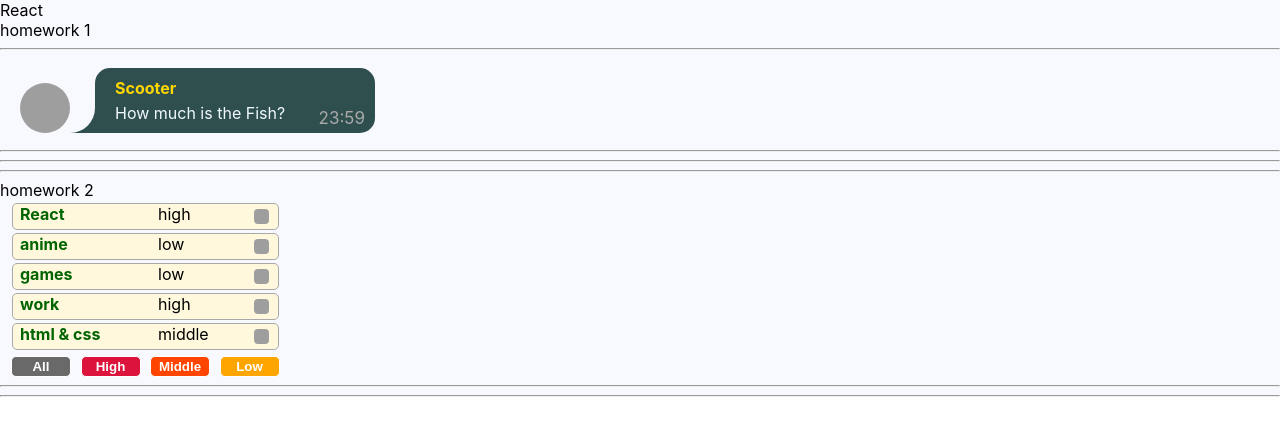
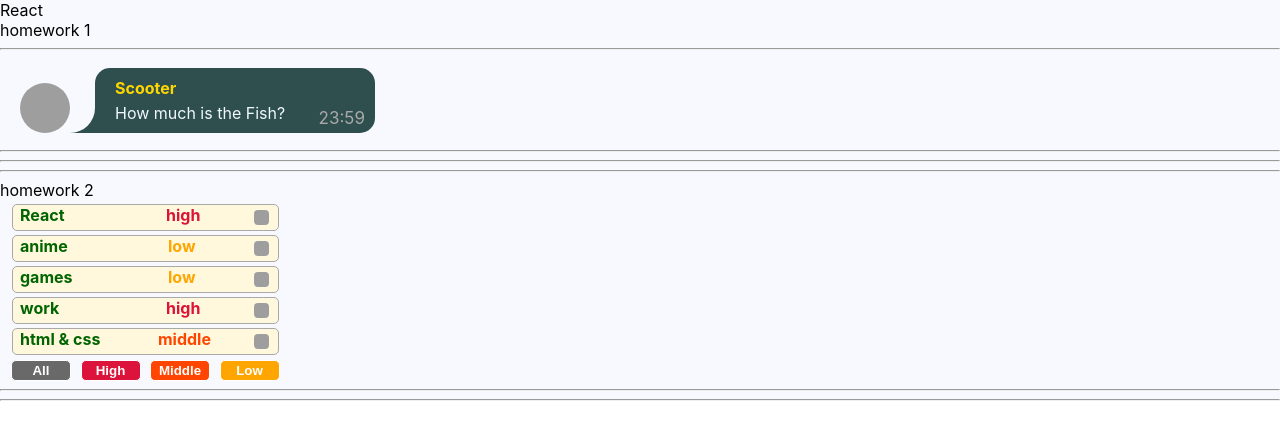
Before and after one commit to Freiii21/homeworks, a React (Create React App) app: page / in a window 1280 px wide. Shown: the top 440 px of the page. Built offline with nearby package versions, Linux system fonts and the light colour scheme; grey boxes are pictures that could not be loaded.

Commit message:
#42 Ignat homework#2_4

```diff
--- a/src/p2-homeworks/h1/Message.module.css
+++ b/src/p2-homeworks/h1/Message.module.css
@@ -64,6 +64,8 @@
     /*font-style: italic;*/
     color: aliceblue;
     padding-bottom: 10px;
+    max-width: 200px;
+    word-wrap: break-word;
 }
 
 .time {
--- a/src/p2-homeworks/h2/Affair.tsx
+++ b/src/p2-homeworks/h2/Affair.tsx
@@ -18,7 +18,7 @@ function Affair(props: AffairPropsType) {
             <div className={s.name}>
                 {props.affair.name}
             </div>
-            <div className={`${s} ${props.affair.priority}`}>
+            <div className={s[props.affair.priority]}>
                 {props.affair.priority}
             </div>
             <div>
--- a/src/p2-homeworks/h2/Affairs.module.css
+++ b/src/p2-homeworks/h2/Affairs.module.css
@@ -2,7 +2,7 @@
     display: grid;
     grid-template-columns: 138px 75px 30px;
     grid-template-rows: 25px;
-    margin: 3px 0px 0px 12px;
+    margin: 4px 0px 0px 12px;
     border: 1px solid;
     border-radius: 5px;
     padding-left: 7px;
@@ -17,7 +17,19 @@
 }
 
 .high {
-    color: gold;
+    color: crimson;
+    font-weight: bold;
+    padding-left: 8px;
+}
+
+.middle {
+    color: orangered;
+    font-weight: bold;
+}
+.low {
+    color: orange;
+    font-weight: bold;
+    padding-left: 10px;
 }
 
 .line input {
@@ -30,7 +42,7 @@
 
 .filterField {
     margin-left: 11px;
-    margin-top: 5px;
+    margin-top: 4px;
 }
 
 .filterAll, .filterHigh, .filterMiddle, .filterLow {
@@ -48,14 +60,30 @@
     color: white;
 }
 
+.filterAll:focus {
+    text-decoration: underline;
+}
+
 .filterHigh {
     background-color: crimson;
+}
+
+.filterHigh:focus {
+    text-decoration: underline;
 }
 
 .filterMiddle {
     background-color: orangered;
 }
 
+.filterMiddle:focus {
+    text-decoration: underline;
+}
+
 .filterLow {
     background-color: orange;
 }
+
+.filterLow:focus {
+    text-decoration: underline;
+}
```
